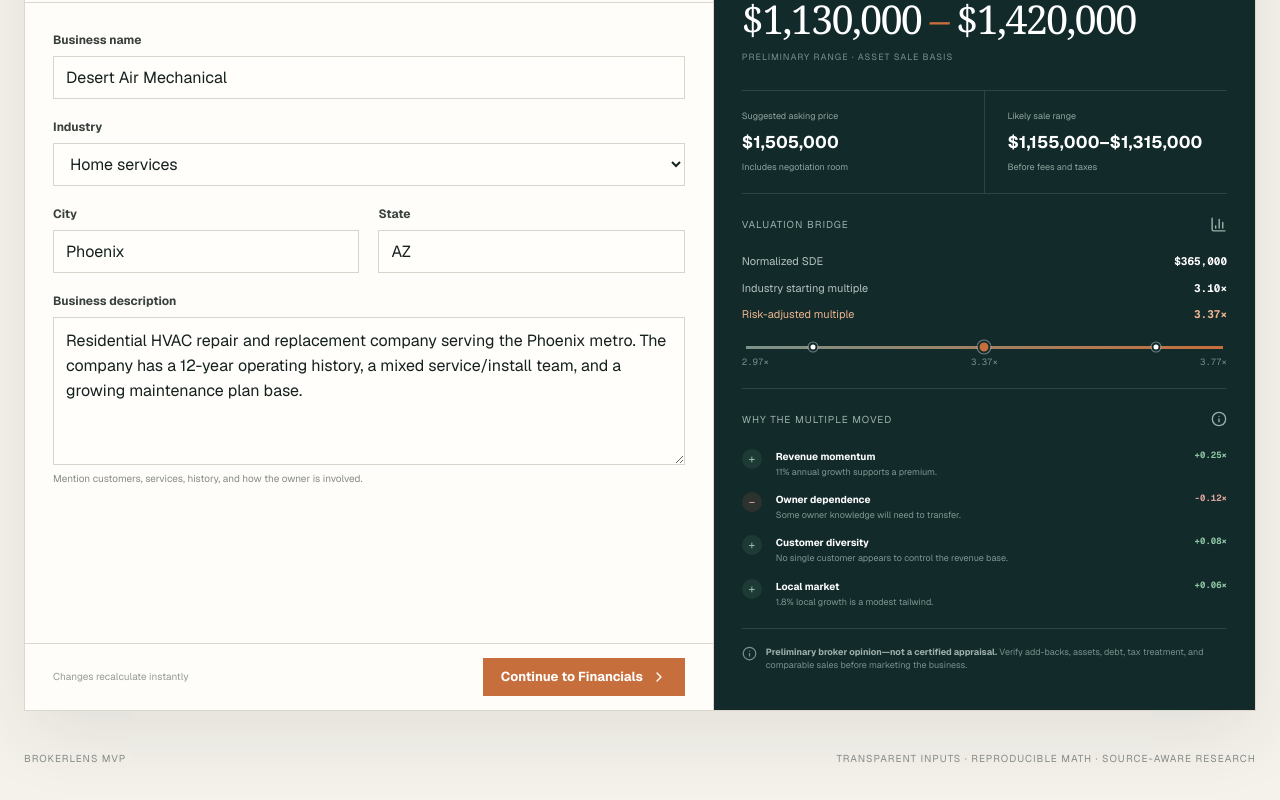
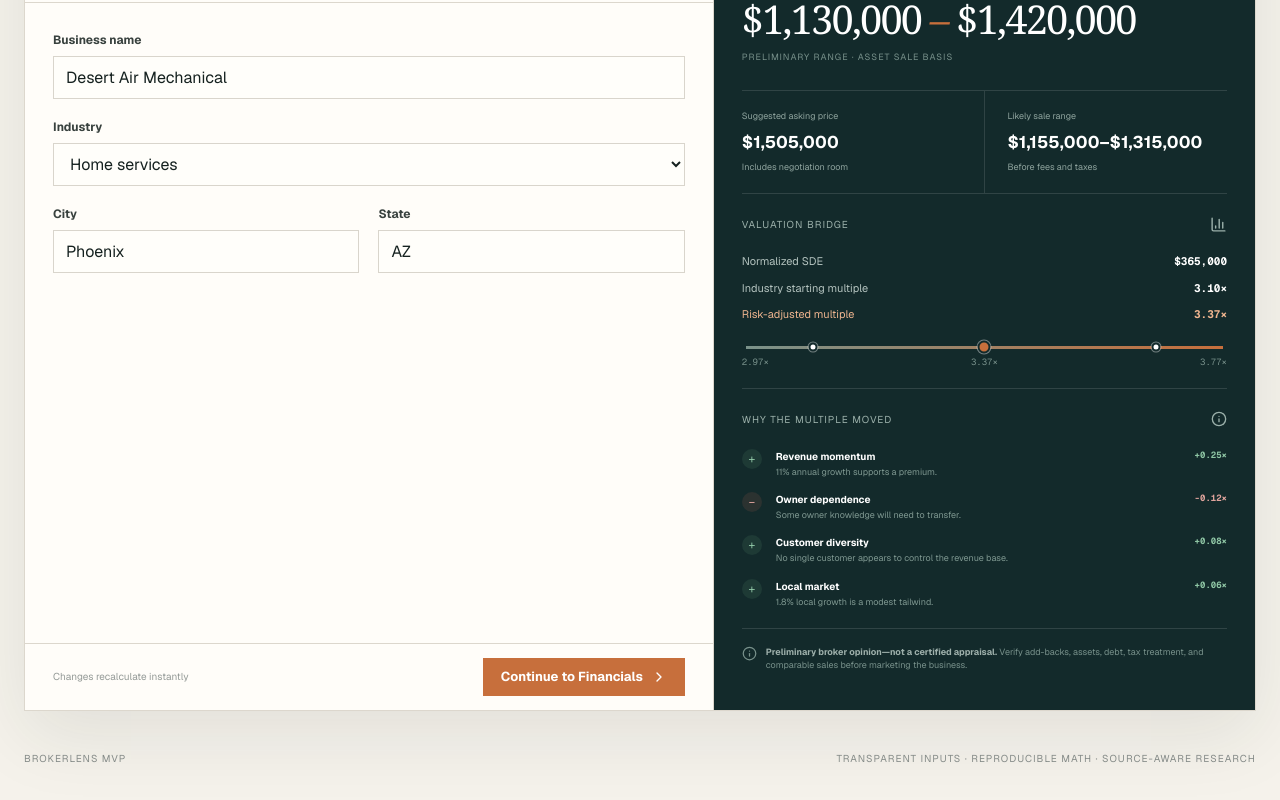
Before and after one commit to matthewmorozov123/the-blueprint-hackathon-brokerlens, a Next.js app: page / in a window 1280 px wide. Shown: the part 496-1296 px from the top of the page. Built offline with nearby package versions, Linux system fonts and the light colour scheme.

Commit message:
Use broad industry instead of business description

```diff
--- a/app/BrokerLensApp.tsx
+++ b/app/BrokerLensApp.tsx
@@ -282,9 +282,6 @@ export function BrokerLensApp() {
               <Field label="State">
                 <input value={data.state} maxLength={2} onChange={(e) => update("state", e.target.value.toUpperCase())} />
               </Field>
-              <Field label="Business description" hint="Mention customers, services, history, and how the owner is involved." wide>
-                <textarea rows={5} value={data.description} onChange={(e) => update("description", e.target.value)} />
-              </Field>
             </div>
           ) : null}
 
--- a/app/api/research/route.ts
+++ b/app/api/research/route.ts
@@ -82,7 +82,6 @@ export async function POST(request: Request) {
 Business: ${data.name || "Unnamed business"}
 Industry: ${data.industry}
 Location: ${data.city}, ${data.state}
-Description: ${data.description}
 
 Find concise, decision-relevant evidence on:
 1. Local population, income, establishment, or demand growth.
--- a/lib/valuation.ts
+++ b/lib/valuation.ts
@@ -13,7 +13,6 @@ export type BusinessData = {
   industry: Industry;
   city: string;
   state: string;
-  description: string;
   netProfit: number;
   ownerSalary: number;
   interest: number;
@@ -76,8 +75,6 @@ export const demoBusiness: BusinessData = {
   industry: "home_services",
   city: "Phoenix",
   state: "AZ",
-  description:
-    "Residential HVAC repair and replacement company serving the Phoenix metro. The company has a 12-year operating history, a mixed service/install team, and a growing maintenance plan base.",
   netProfit: 188_000,
   ownerSalary: 115_000,
   interest: 12_000,
@@ -242,7 +239,7 @@ export function calculateValuation(data: BusinessData): ValuationResult {
   const completeness = [
     data.name,
     data.city,
-    data.description,
+    data.industry,
     data.netProfit !== 0,
     data.sourceDomains,
   ].filter(Boolean).length;
```
